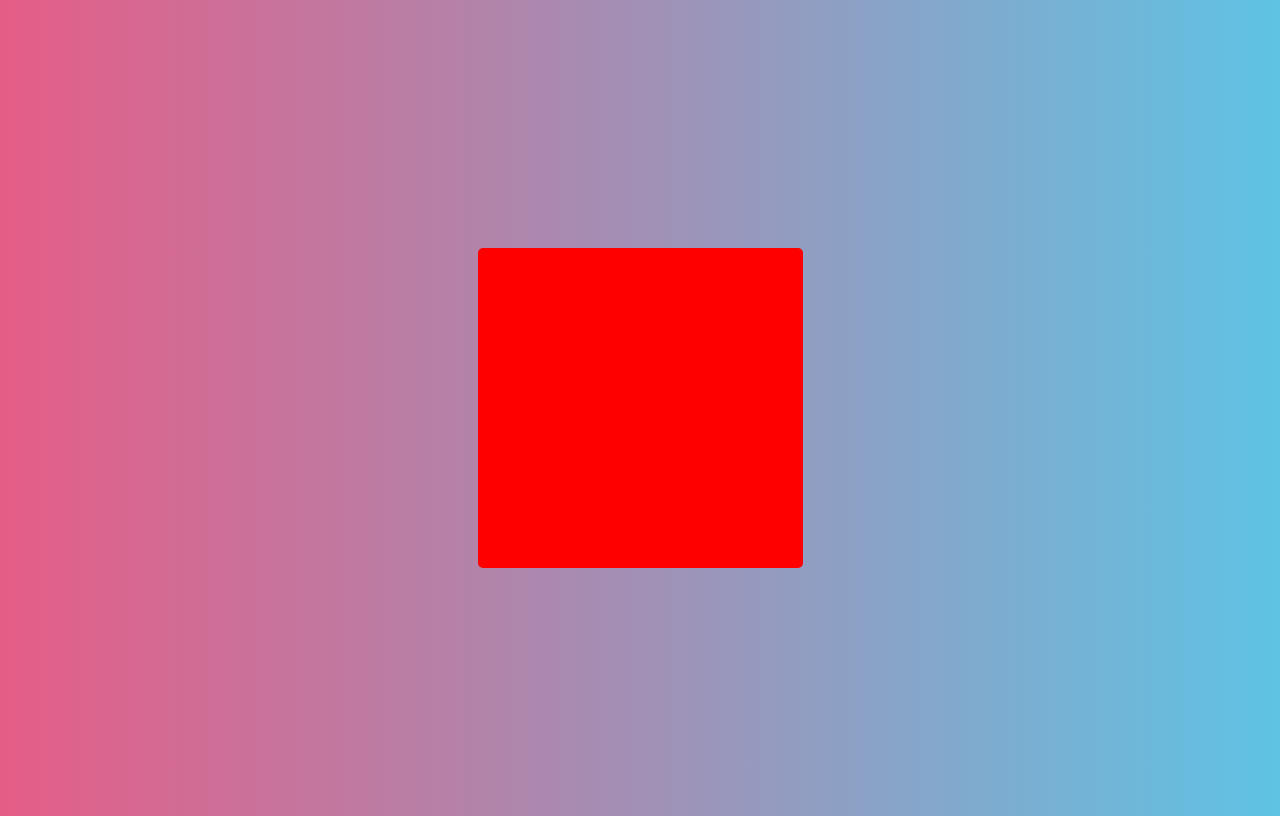
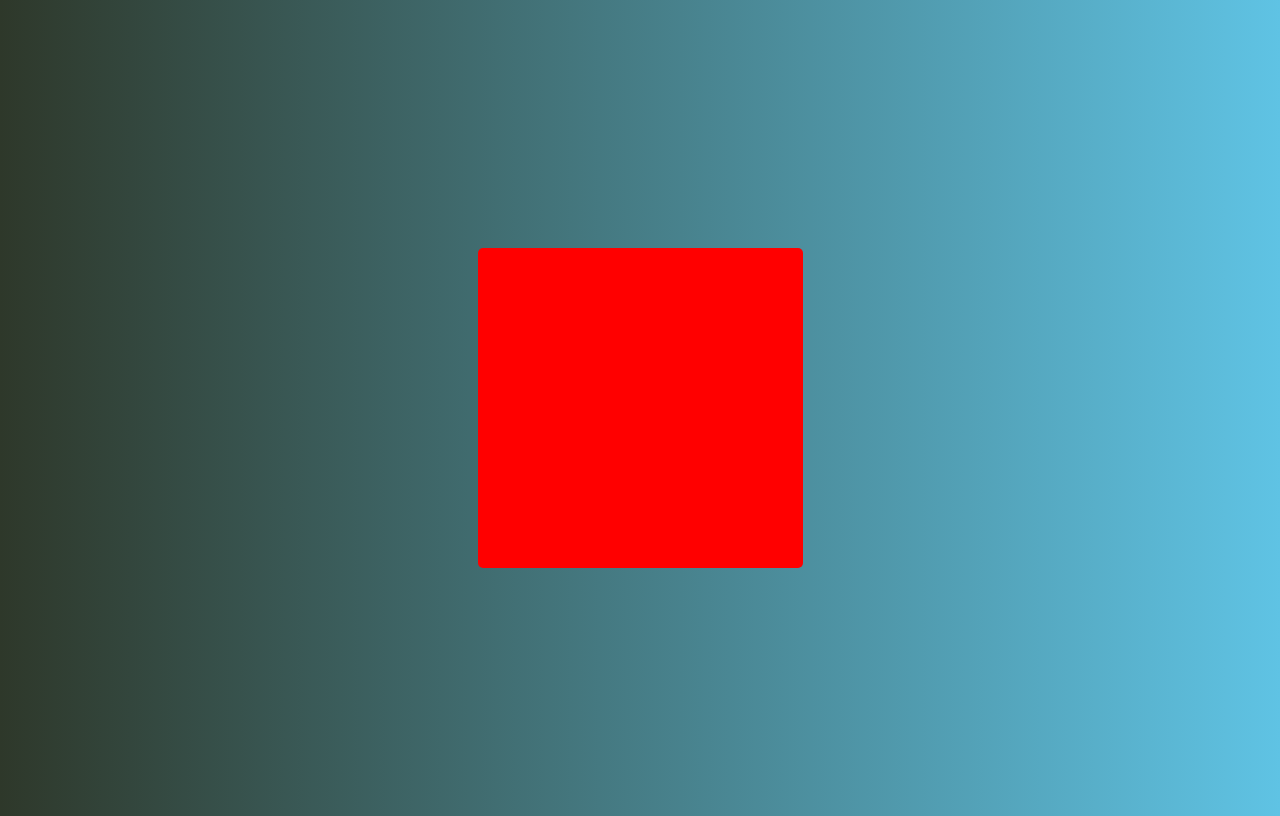
Before and after one commit to gustavomrv/web_js_2022, a React (Create React App) app in the folder react/calculator/: page / in a window 1280 px wide. Built offline with nearby package versions, Linux system fonts and the light colour scheme.

Commit message:
Update index.css

```diff
--- a/react/calculator/src/index.css
+++ b/react/calculator/src/index.css
@@ -15,5 +15,5 @@ body {
   text-align: center;
 
   color: #fff;
-  background: linear-gradient(to right, #e55d87,#5fc3e4);
+  background: linear-gradient(to right, rgb(46, 56, 42),#5fc3e4);
 }
```
